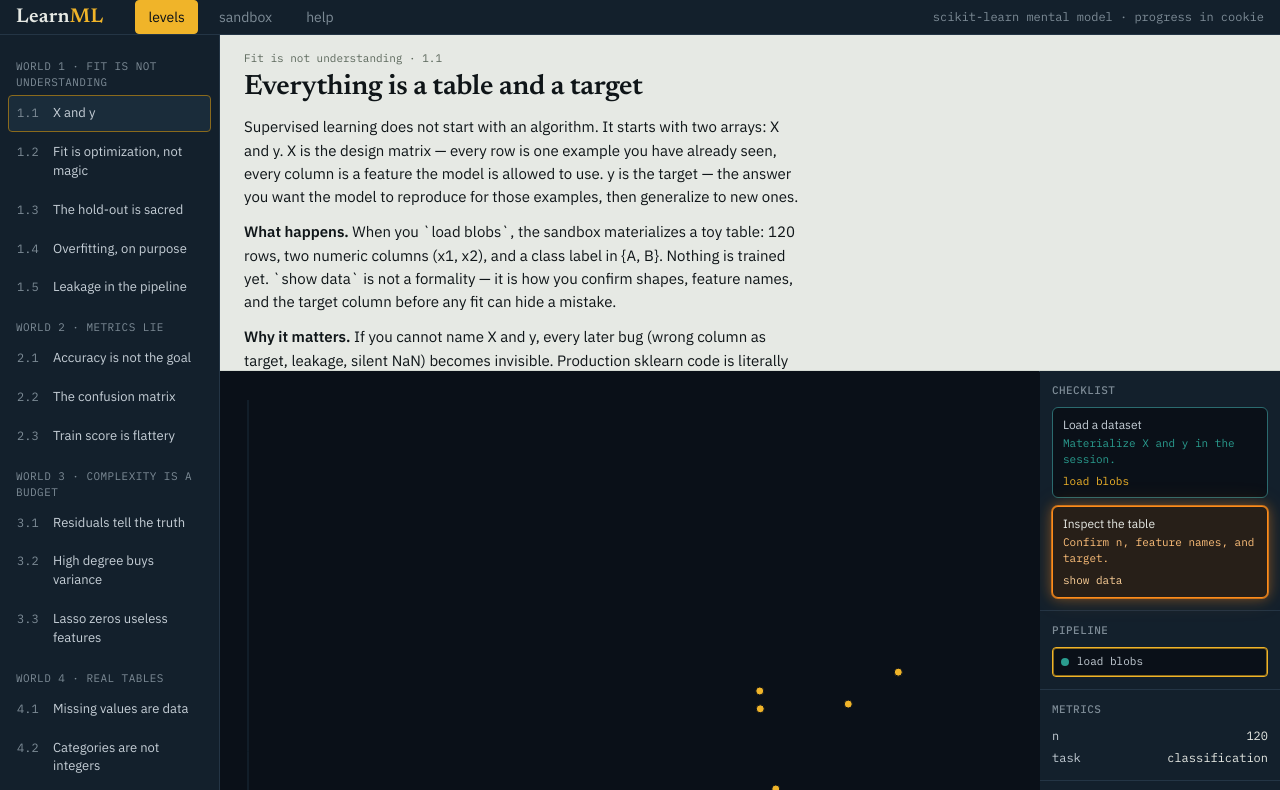
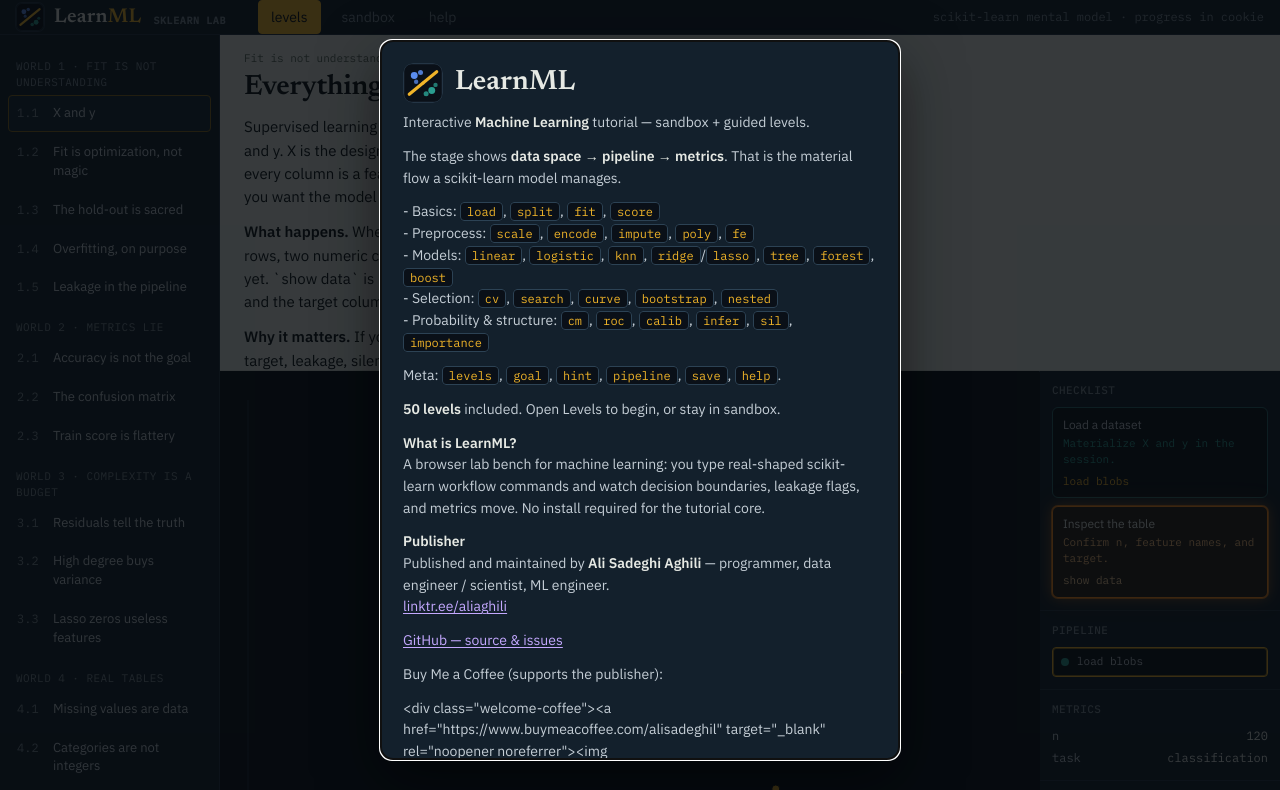
Before and after one commit to alisadeghiaghili/learn-ml, a website built with Vite: page index.html in a window 1280 px wide. Shown: the top 790 px of the page. Built offline with nearby package versions, Linux system fonts and the light colour scheme.

Commit message:
feat: add welcome card and LearnML mark
First-run about dialog in the guided-lab style, decision-boundary logo in the chrome, and SVG favicon.

```diff
--- a/index.html
+++ b/index.html
@@ -8,6 +8,8 @@
       name="description"
       content="Learn machine learning concepts through an interactive sandbox and challenges, built around the scikit-learn API."
     />
+    <link rel="icon" type="image/svg+xml" href="/favicon.svg" />
+    <link rel="apple-touch-icon" href="/logo.svg" />
     <link rel="preconnect" href="https://fonts.googleapis.com" />
     <link rel="preconnect" href="https://fonts.gstatic.com" crossorigin />
     <link
--- a/src/engine/commands.ts
+++ b/src/engine/commands.ts
@@ -44,7 +44,7 @@
   "  save                     joblib.dump(pipeline)",
   "  search <model> [k=v...]  GridSearchCV-style search on train CV",
   "  split ... strategy=stratified|time",
-  "  show data|pipeline|metrics|code",
+  "  show data|pipeline|metrics|code|about",
   "  goal | hint | levels | run <id> | reset | undo | clear | help",
   "",
   `datasets: ${DATASET_NAMES.join(", ")}`,
--- a/src/main.ts
+++ b/src/main.ts
@@ -98,8 +98,12 @@
 
   const elChrome = document.createElement("header");
   elChrome.className = "chrome";
-  elChrome.innerHTML = `
-    <div class="brand">Learn<span>ML</span></div>
+    elChrome.innerHTML = `
+    <div class="brand">
+      <img class="brand-logo" src="logo.svg" alt="" width="28" height="28" />
+      <div>Learn<span>ML</span></div>
+      <div class="brand-sub">SKLEARN LAB</div>
+    </div>
     <nav class="chrome-nav">
       <button type="button" data-nav="levels" class="is-active">levels</button>
       <button type="button" data-nav="sandbox">sandbox</button>
@@ -702,11 +706,17 @@
           const lv = currentLevel();
           return [...(lv?.hints ?? ["No hints in sandbox."])];
         },
+        onShow: (what) => {
+          if (what === "welcome" || what === "about") {
+            showWelcome();
+            return ["Opened LearnML about card."];
+          }
+          return showWhat(what);
+        },
         onRunLevel: (id) => {
           openLevel(id);
           return [`Opened level ${id}.`];
         },
-        onShow: (what) => showWhat(what),
       });
       pushLines("out", result.lines);
       if (result.sklearn) {
@@ -746,6 +756,65 @@
   window.addEventListener("resize", schedulePaint);
   setSklearn(null);
 
+  function showWelcome(): void {
+    const nLevels = ALL_LEVELS.length;
+    const bodyHtml = `
+      <div class="welcome-head">
+        <img src="logo.svg" alt="" width="40" height="40" />
+        <h2>LearnML</h2>
+      </div>
+      ${renderMarkdown(
+        [
+          "Interactive **Machine Learning** tutorial — sandbox + guided levels.",
+          "",
+          "The stage shows **data space → pipeline → metrics**. That is the material flow a scikit-learn model manages.",
+          "",
+          "- Basics: `load`, `split`, `fit`, `score`",
+          "- Preprocess: `scale`, `encode`, `impute`, `poly`, `fe`",
+          "- Models: `linear`, `logistic`, `knn`, `ridge`/`lasso`, `tree`, `forest`, `boost`",
+          "- Selection: `cv`, `search`, `curve`, `bootstrap`, `nested`",
+          "- Probability & structure: `cm`, `roc`, `calib`, `infer`, `sil`, `importance`",
+          "",
+          `Meta: \`levels\`, \`goal\`, \`hint\`, \`pipeline\`, \`save\`, \`help\`.`,
+          "",
+          `**${nLevels} levels** included. Open Levels to begin, or stay in sandbox.`,
+          "",
+          "**What is LearnML?**",
+          "A browser lab bench for machine learning: you type real-shaped scikit-learn workflow commands and watch decision boundaries, leakage flags, and metrics move. No install required for the tutorial core.",
+          "",
+          "**Publisher**",
+          "Published and maintained by **Ali Sadeghi Aghili** — programmer, data engineer / scientist, ML engineer.",
+          "[linktr.ee/aliaghili](https://linktr.ee/aliaghili)",
+          "",
+          "[GitHub — source & issues](https://github.com/alisadeghiaghili/learn-ml)",
+          "",
+          "Buy Me a Coffee (supports the publisher):",
+          "",
+          `<div class="welcome-coffee">${COFFEE_BUTTON_HTML}</div>`,
+          "",
+          '<div class="welcome-foot">Toolbar: <strong>levels</strong> · <strong>sandbox</strong> · <strong>help</strong> · progress saved in this browser.</div>',
+        ].join("\n"),
+      )}
+    `;
+    showModal({
+      title: "LearnML",
+      bodyHtml,
+      variant: "welcome",
+      actions: [
+        {
+          label: "Sandbox",
+          className: "ghost",
+          onClick: () => openSandbox(),
+        },
+        {
+          label: "Open levels",
+          className: "primary",
+          onClick: () => openLevel(levelId),
+        },
+      ],
+    });
+  }
+
   // Resume line when progress exists.
   const summary = summarizeCurriculum(progress);
   terminal.push("out", "LearnML · scikit-learn mental model sandbox");
@@ -758,6 +827,11 @@
   }
   void LIVE_URL;
   void REPO_URL;
+
+  const params = new URLSearchParams(window.location.search);
+  if (!params.has("NODEMO")) {
+    showWelcome();
+  }
 }
 
 function colRange(X: { data: number[][] }, col: number): string {
--- a/src/styles/app.css
+++ b/src/styles/app.css
@@ -18,6 +18,9 @@
 }
 
 .brand {
+  display: flex;
+  align-items: center;
+  gap: 10px;
   font-family: var(--font-display);
   font-size: 20px;
   font-weight: 600;
@@ -25,8 +28,27 @@
   color: var(--paper);
 }
 
+.brand-logo {
+  width: 28px;
+  height: 28px;
+  display: block;
+  flex: none;
+  border-radius: 6px;
+  box-shadow: 0 0 0 1px #243545;
+}
+
 .brand span {
   color: var(--signal);
+}
+
+.brand-sub {
+  font-family: var(--font-mono);
+  font-size: 10px;
+  color: var(--chalk-dim);
+  letter-spacing: 0.06em;
+  margin-left: 2px;
+  align-self: flex-end;
+  padding-bottom: 3px;
 }
 
 .chrome-nav {
@@ -612,6 +634,93 @@
   backdrop-filter: blur(2px);
 }
 
+.modal-welcome {
+  width: min(640px, 100%);
+  text-align: left;
+  border-color: #2c4254;
+  box-shadow:
+    0 0 0 1px rgba(91, 141, 239, 0.12),
+    0 24px 80px rgba(0, 0, 0, 0.55);
+}
+
+.modal-welcome .welcome-head {
+  display: flex;
+  align-items: center;
+  gap: 12px;
+  margin-bottom: 8px;
+}
+
+.modal-welcome .welcome-head img {
+  width: 40px;
+  height: 40px;
+  border-radius: 10px;
+}
+
+.modal-welcome .welcome-head h2 {
+  margin: 0;
+  font-family: var(--font-display);
+  font-size: 28px;
+  color: var(--paper);
+}
+
+.modal-welcome .markdown {
+  font-size: 14px;
+  line-height: 1.55;
+  color: var(--chalk);
+}
+
+.modal-welcome .markdown p {
+  margin: 0 0 12px;
+}
+
+.modal-welcome .markdown code {
+  font-family: var(--font-mono);
+  font-size: 12px;
+  background: var(--void);
+  border: 1px solid #2c4254;
+  border-radius: 4px;
+  padding: 1px 6px;
+  color: var(--signal);
+}
+
+.modal-welcome .markdown a {
+  color: #c4a8ff;
+  text-decoration: underline;
+  text-underline-offset: 2px;
+}
+
+.modal-welcome .markdown strong {
+  color: var(--paper);
+  font-weight: 600;
+}
+
+.modal-welcome .markdown ul {
+  margin: 0 0 12px;
+  padding-left: 18px;
+}
+
+.modal-welcome .markdown li {
+  margin-bottom: 4px;
+}
+
+.welcome-foot {
+  margin-top: 8px;
+  padding-top: 12px;
+  border-top: 1px solid #243545;
+  font-family: var(--font-mono);
+  font-size: 11px;
+  color: var(--chalk-dim);
+}
+
+.welcome-coffee {
+  margin: 12px 0;
+}
+
+.welcome-coffee img {
+  max-height: 42px;
+  border-radius: 6px;
+}
+
 .modal {
   width: min(520px, 100%);
   max-height: min(90vh, 720px);
--- a/src/ui/dialog.ts
+++ b/src/ui/dialog.ts
@@ -50,13 +50,19 @@
   bodyHtml: string;
   actions?: ModalAction[];
   onClose?: () => void;
-  variant?: "default" | "celebrate";
+  variant?: "default" | "celebrate" | "welcome";
 }): { close: () => void; el: HTMLElement } {
   const overlay = document.createElement("div");
-  overlay.className = `overlay${opts.variant === "celebrate" ? " overlay-celebrate" : ""}`;
-  const titleClass = opts.variant === "celebrate" ? ' class="visually-hidden"' : "";
+  overlay.className = `overlay${opts.variant === "celebrate" ? " overlay-celebrate" : ""}${opts.variant === "welcome" ? " overlay-welcome" : ""}`;
+  const titleClass = opts.variant === "celebrate" ? ' class="visually-hidden"' : opts.variant === "welcome" ? ' class="visually-hidden"' : "";
+  const modalClass =
+    opts.variant === "celebrate"
+      ? " modal-celebrate"
+      : opts.variant === "welcome"
+        ? " modal-welcome"
+        : "";
   overlay.innerHTML = `
-    <div class="modal${opts.variant === "celebrate" ? " modal-celebrate" : ""}" role="dialog" aria-modal="true" aria-label="${escapeHtml(opts.title)}">
+    <div class="modal${modalClass}" role="dialog" aria-modal="true" aria-label="${escapeHtml(opts.title)}">
       <h2${titleClass}>${escapeHtml(opts.title)}</h2>
       <div class="markdown">${opts.bodyHtml}</div>
       <div class="modal-actions"></div>
```
Also changed, not shown: public/favicon.svg (added), public/logo.svg (added).
